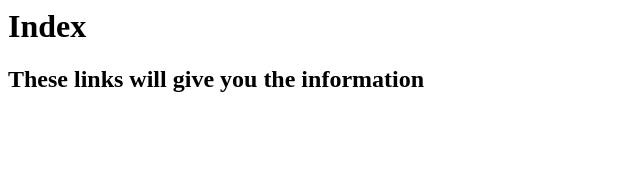
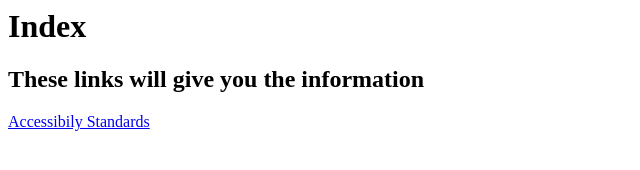
Before and after one commit to vicenteferper1707/MY-WEBPAGE, a plain HTML site: page index.html in a window 1280 px wide. Shown: the whole page, without its empty margins (0-640 px from the left). Drawn offline with Linux system fonts and the light colour scheme.

Commit message:
Update index.html

```diff
--- a/index.html
+++ b/index.html
@@ -7,7 +7,7 @@
   <body>
   <h1> Index</h1>
   <h2> These links will give you the information</h2>
-  <a href=
+  <a href="https://vicenteferper1707.github.io/my--webpage/accessibily-standards.hmtl">Accessibily Standards</a> <br>
 
   </body>
 </html>
```
